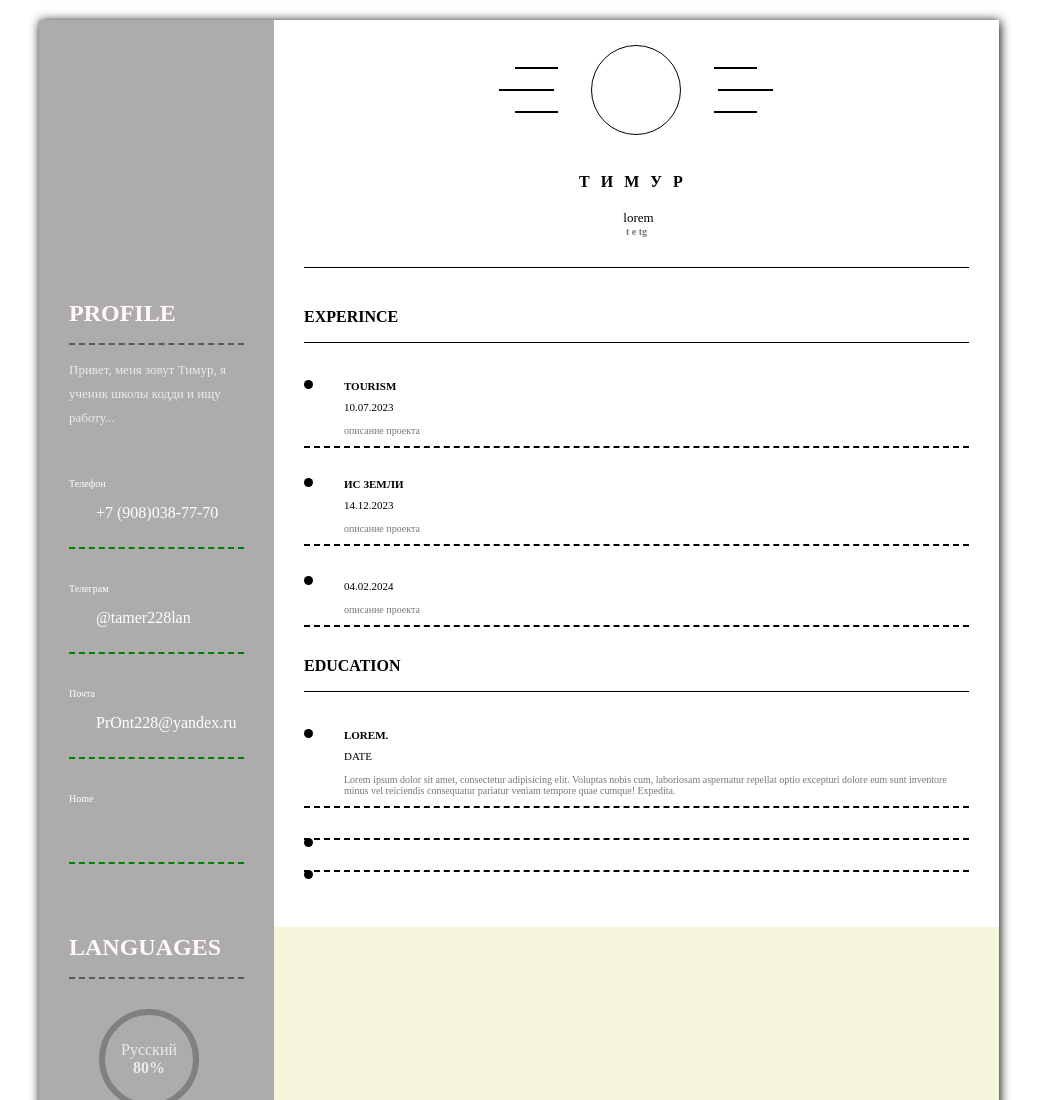
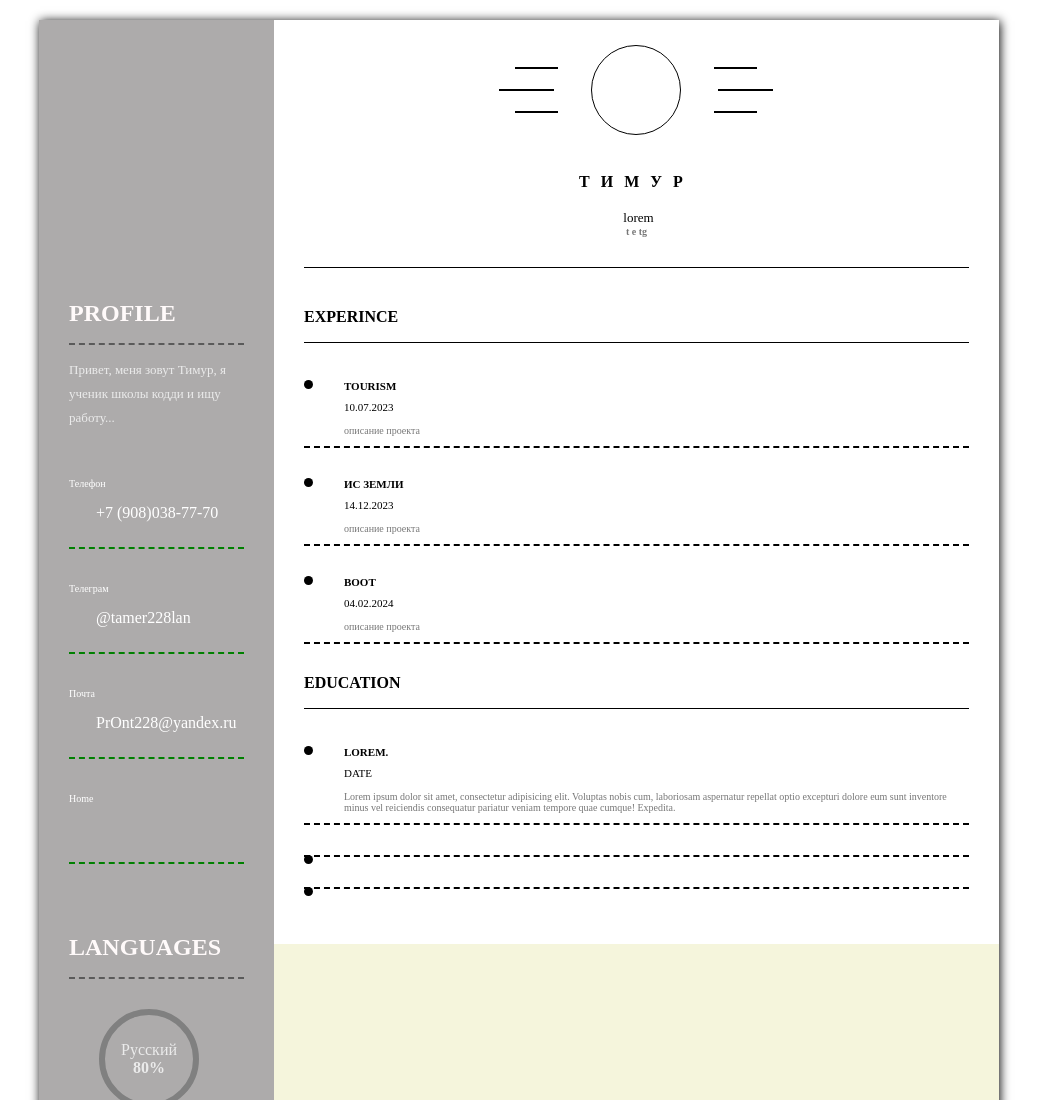
Before and after one commit to tamer228lan/tamer228lan.github.io, a plain HTML site: page matreshka_files/index.html in a window 1280 px wide. Shown: the top 1100 px of the page, without its empty margins (121-1160 px from the left). Drawn offline with Linux system fonts and the light colour scheme.

Commit message:
Add files via upload

```diff
--- a/matreshka_files/index.html
+++ b/matreshka_files/index.html
@@ -103,7 +103,7 @@
                         <p class="item-info">описание проекта</p>
                     </li>
                     <li class="list-item">
-                        <h4 class="list-ittem-4"></h4>
+                       <a href="timproalex.github.io/boot"></a> <h4 class="list-ittem-4">Boot</h4>
                         <span class="list-item-date">04.02.2024</span>
                         <p class="item-info">описание проекта</p>
                     </li>
```
